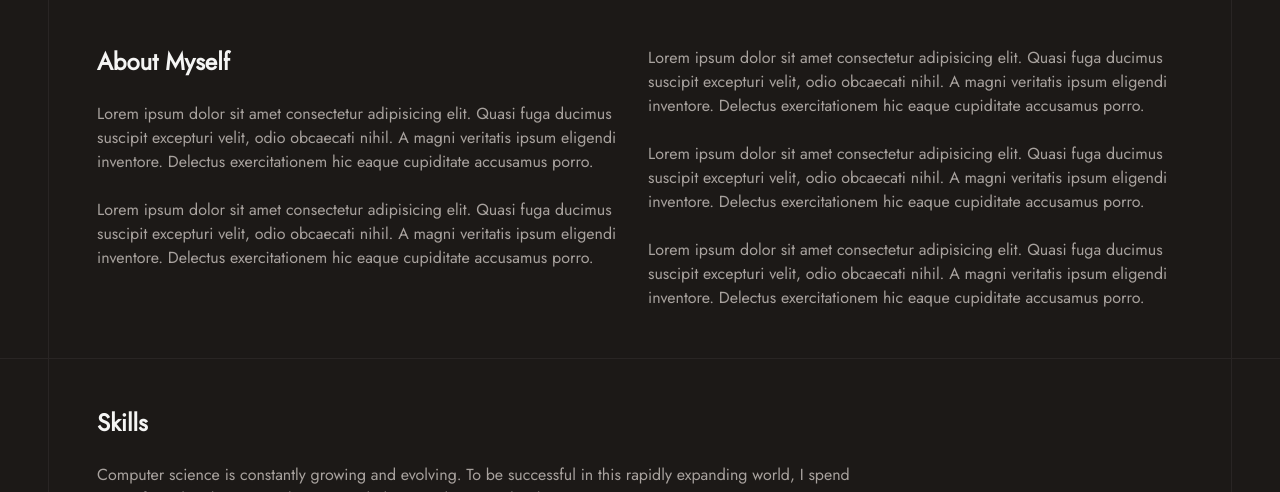
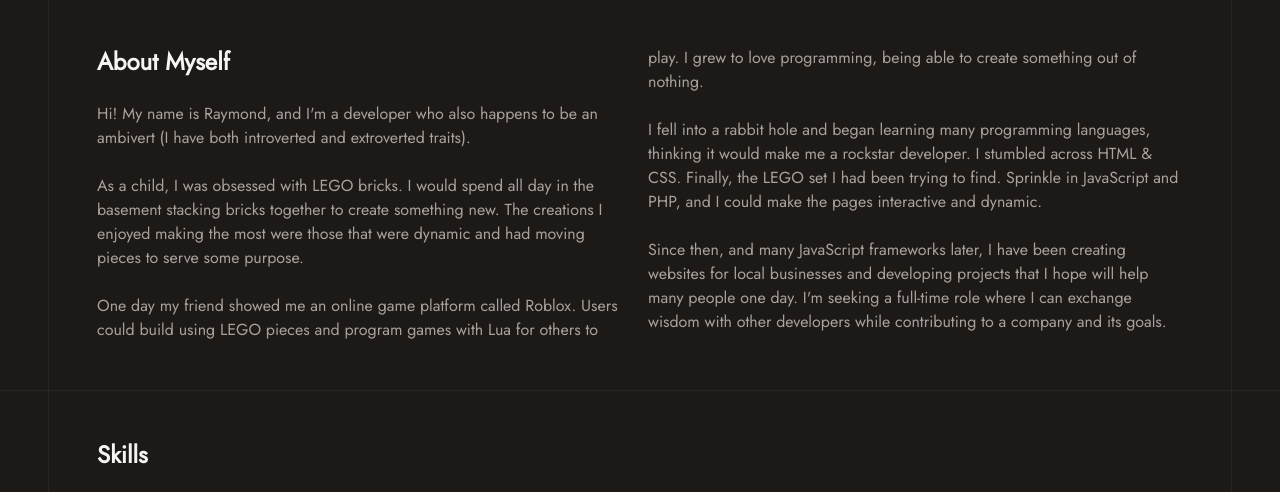
Before and after one commit to raymondkneipp/portfolio-2023, an Astro site: page / in a window 1280 px wide. Shown: the part 766-1258 px from the top of the page. Built offline with nearby package versions, Linux system fonts and the light colour scheme; Astro itself is replaced by a stand-in of ours.

Commit message:
about copy

```diff
--- a/src/components/About.astro
+++ b/src/components/About.astro
@@ -5,17 +5,34 @@ import GridCard from './GridCard.astro';
 <GridCard>
 	<div class="md:columns-2 space-y-6">
 		<h2 class="font-bold text-2xl font-sans">About Myself</h2>
-		{
-			Array(5)
-				.fill('')
-				.map((item) => (
-					<p>
-						Lorem ipsum dolor sit amet consectetur adipisicing elit. Quasi fuga
-						ducimus suscipit excepturi velit, odio obcaecati nihil. A magni
-						veritatis ipsum eligendi inventore. Delectus exercitationem hic
-						eaque cupiditate accusamus porro.
-					</p>
-				))
-		}
+		<p>
+			Hi! My name is Raymond, and I'm a developer who also happens to be an
+			ambivert (I have both introverted and extroverted traits).
+		</p>
+		<p>
+			As a child, I was obsessed with LEGO bricks. I would spend all day in the
+			basement stacking bricks together to create something new. The creations I
+			enjoyed making the most were those that were dynamic and had moving pieces
+			to serve some purpose.
+		</p>
+		<p>
+			One day my friend showed me an online game platform called Roblox. Users
+			could build using LEGO pieces and program games with Lua for others to
+			play. I grew to love programming, being able to create something out of
+			nothing.
+		</p>
+		<p>
+			I fell into a rabbit hole and began learning many programming languages,
+			thinking it would make me a rockstar developer. I stumbled across HTML &
+			CSS. Finally, the LEGO set I had been trying to find. Sprinkle in
+			JavaScript and PHP, and I could make the pages interactive and dynamic.
+		</p>
+		<p>
+			Since then, and many JavaScript frameworks later, I have been creating
+			websites for local businesses and developing projects that I hope will
+			help many people one day. I'm seeking a full-time role where I can
+			exchange wisdom with other developers while contributing to a company and
+			its goals.
+		</p>
 	</div>
 </GridCard>
```
